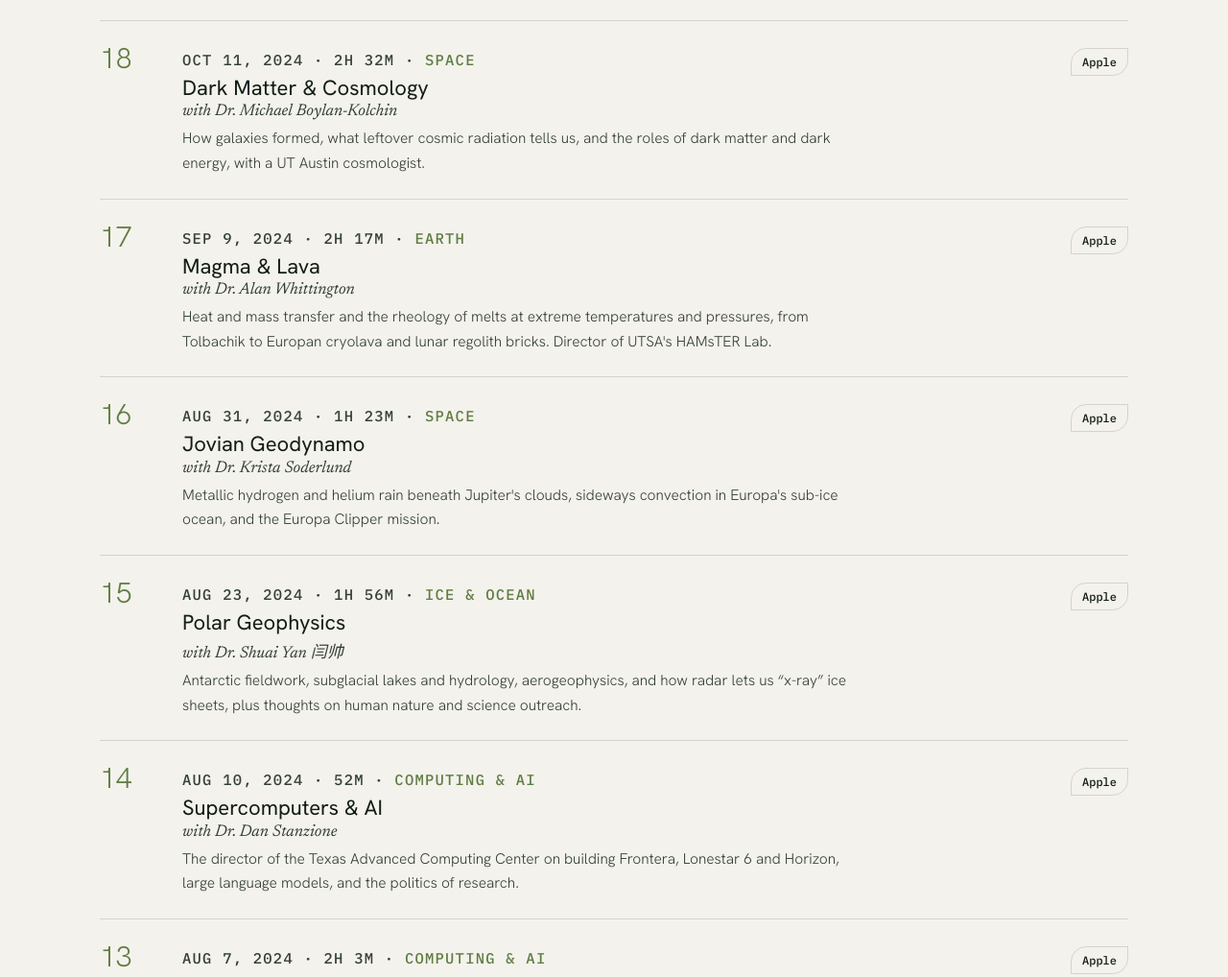
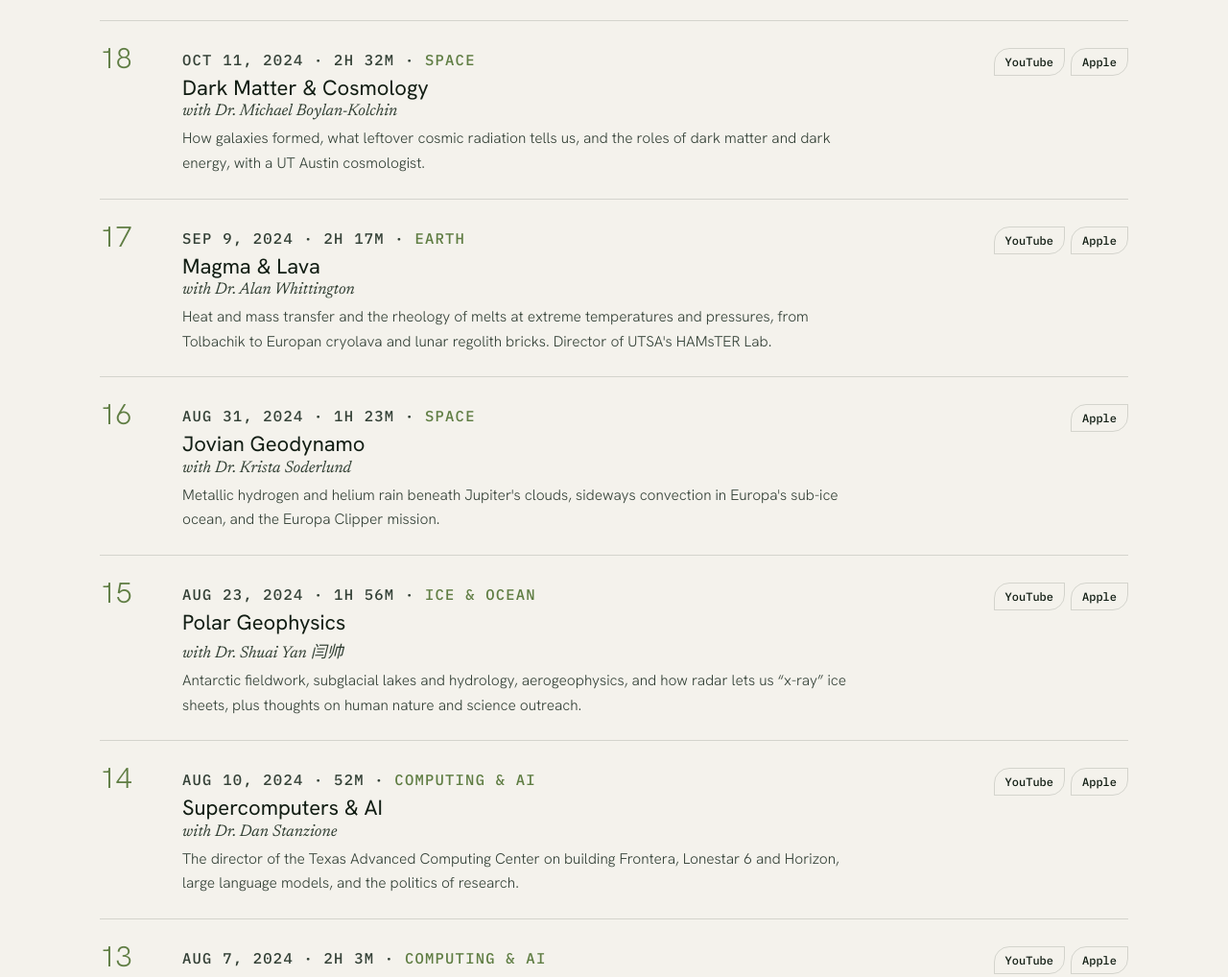
Before and after one commit to jasonbott124/on-the-subject-of-life, a plain HTML site: page index.html in a window 1280 px wide. Shown: the part 1396-2414 px from the top of the page at 96% size. Drawn offline with Linux system fonts and the light colour scheme.

Commit message:
Add YouTube links for 18 episodes; fix channel URL to @OnTheSubjectOfLife
Co-Authored-By: Claude Opus 5.5 <noreply@anthropic.com>
Claude-Session: https://claude.ai/code/session_01MHzkrkE4TPrwmqc7QioVqS

```diff
--- a/index.html
+++ b/index.html
@@ -27,7 +27,7 @@
     <span class="socials">
       <a href="https://www.instagram.com/heightsofhumanitypodcast/" target="_blank" rel="noopener" aria-label="Instagram"><svg viewBox="0 0 24 24"><path d="M12 7a5 5 0 1 0 0 10 5 5 0 0 0 0-10zm0 8.2a3.2 3.2 0 1 1 0-6.4 3.2 3.2 0 0 1 0 6.4zM17.3 5.5a1.2 1.2 0 1 0 0 2.4 1.2 1.2 0 0 0 0-2.4zM12 2c-2.7 0-3 0-4.1.1-1 0-1.8.2-2.4.5-.7.3-1.2.6-1.8 1.2S2.8 5 2.6 5.6c-.3.6-.4 1.4-.5 2.4C2 9 2 9.3 2 12s0 3 .1 4.1c0 1 .2 1.8.5 2.4.3.7.6 1.2 1.2 1.8s1.1.9 1.8 1.2c.6.3 1.4.4 2.4.5 1 .1 1.4.1 4.1.1s3 0 4.1-.1c1 0 1.8-.2 2.4-.5.7-.3 1.2-.6 1.8-1.2s.9-1.1 1.2-1.8c.3-.6.4-1.4.5-2.4.1-1 .1-1.4.1-4.1s0-3-.1-4.1c0-1-.2-1.8-.5-2.4-.3-.7-.6-1.2-1.2-1.8S19 2.8 18.4 2.6c-.6-.3-1.4-.4-2.4-.5C15 2 14.7 2 12 2zm0 1.8c2.7 0 3 0 4 .1.9 0 1.5.2 1.8.3.5.2.8.4 1.1.7.4.4.6.7.8 1.1.1.3.3.9.3 1.8.1 1.1.1 1.4.1 4.1s0 3-.1 4c0 .9-.2 1.5-.3 1.8-.2.5-.4.8-.8 1.1-.3.4-.7.6-1.1.8-.3.1-.9.3-1.8.3-1 .1-1.3.1-4 .1s-3 0-4-.1c-.9 0-1.5-.2-1.8-.3-.5-.2-.8-.4-1.1-.8-.4-.3-.6-.7-.8-1.1-.1-.3-.3-.9-.3-1.8-.1-1-.1-1.3-.1-4s0-3 .1-4c0-.9.2-1.5.3-1.8.2-.5.4-.8.8-1.1.3-.4.7-.6 1.1-.8.3-.1.9-.3 1.8-.3 1-.1 1.3-.1 4-.1z"/></svg></a>
       <a href="https://twitter.com/HofH_Podcast" target="_blank" rel="noopener" aria-label="X / Twitter"><svg viewBox="0 0 24 24"><path d="M17.8 3h3.1l-6.8 7.7 8 10.3h-6.2l-4.9-6.3L5.4 21H2.3l7.2-8.3L1.8 3h6.4l4.4 5.8L17.8 3zm-1.1 16.2h1.7L7.4 4.7H5.5l11.2 14.5z"/></svg></a>
-      <a href="https://www.youtube.com/@HeightsofHumanityPodcast" target="_blank" rel="noopener" aria-label="YouTube"><svg viewBox="0 0 24 24"><path d="M23 7.2a3 3 0 0 0-2.1-2.1C19 4.6 12 4.6 12 4.6s-7 0-8.9.5A3 3 0 0 0 1 7.2 31 31 0 0 0 .5 12a31 31 0 0 0 .5 4.8 3 3 0 0 0 2.1 2.1c1.9.5 8.9.5 8.9.5s7 0 8.9-.5a3 3 0 0 0 2.1-2.1 31 31 0 0 0 .5-4.8 31 31 0 0 0-.5-4.8zM9.7 15V9l5.8 3-5.8 3z"/></svg></a>
+      <a href="https://www.youtube.com/@OnTheSubjectOfLife" target="_blank" rel="noopener" aria-label="YouTube"><svg viewBox="0 0 24 24"><path d="M23 7.2a3 3 0 0 0-2.1-2.1C19 4.6 12 4.6 12 4.6s-7 0-8.9.5A3 3 0 0 0 1 7.2 31 31 0 0 0 .5 12a31 31 0 0 0 .5 4.8 3 3 0 0 0 2.1 2.1c1.9.5 8.9.5 8.9.5s7 0 8.9-.5a3 3 0 0 0 2.1-2.1 31 31 0 0 0 .5-4.8 31 31 0 0 0-.5-4.8zM9.7 15V9l5.8 3-5.8 3z"/></svg></a>
       <a href="https://open.spotify.com/show/4ZOc4LNAlxK5HLj0Y15LnX" target="_blank" rel="noopener" aria-label="Spotify"><svg viewBox="0 0 24 24"><path d="M12 1.5a10.5 10.5 0 1 0 0 21 10.5 10.5 0 0 0 0-21zm4.8 15.2a.7.7 0 0 1-.9.2c-2.5-1.5-5.6-1.8-9.3-1a.7.7 0 1 1-.3-1.3c4-.9 7.5-.5 10.3 1.2.3.2.4.6.2.9zm1.3-2.9a.8.8 0 0 1-1.1.3c-2.8-1.7-7.1-2.2-10.5-1.2a.8.8 0 1 1-.5-1.6c3.8-1.1 8.6-.6 11.8 1.4.4.2.5.7.3 1.1zm.1-3c-3.4-2-8.9-2.2-12.1-1.2a1 1 0 1 1-.6-1.9c3.7-1.1 9.8-.9 13.7 1.4a1 1 0 0 1-1 1.7z"/></svg></a>
     </span>
   </nav>
@@ -129,7 +129,7 @@
   <div class="wrap">
     <h2 class="section-title"><span>04</span>Listen &amp; watch</h2>
     <div class="platforms">
-      <a href="https://www.youtube.com/@HeightsofHumanityPodcast" target="_blank" rel="noopener">YouTube</a>
+      <a href="https://www.youtube.com/@OnTheSubjectOfLife" target="_blank" rel="noopener">YouTube</a>
       <a href="https://open.spotify.com/show/4ZOc4LNAlxK5HLj0Y15LnX" target="_blank" rel="noopener">Spotify</a>
       <a href="https://podcasts.apple.com/us/podcast/id1717825318" target="_blank" rel="noopener">Apple Podcasts</a>
       <a href="https://music.amazon.com/podcasts/913b789a-6b06-446a-bbca-3526c243b892" target="_blank" rel="noopener">Amazon Music</a>
@@ -187,58 +187,58 @@ const EPISODES = [
    apple:A+"pleistocene-ecology-dr-john-moretti/id1717825318?i=1000690438914",spotify:"https://open.spotify.com/episode/0REvbDj6LpEkOq13kIf2CZ",yt:"Vu8jozAXkF4"},
   {n:18,date:"2024-10-11",len:"2h 32m",tag:"Space",topic:"Dark Matter & Cosmology",guest:"Dr. Michael Boylan-Kolchin",
    blurb:"How galaxies formed, what leftover cosmic radiation tells us, and the roles of dark matter and dark energy, with a UT Austin cosmologist.",
-   apple:A+"dark-matter-cosmology-dr-michael-boylan-kolchin/id1717825318?i=1000672736877"},
+   apple:A+"dark-matter-cosmology-dr-michael-boylan-kolchin/id1717825318?i=1000672736877",yt:"Xk2bkQs9Yp8"},
   {n:17,date:"2024-09-09",len:"2h 17m",tag:"Earth",topic:"Magma & Lava",guest:"Dr. Alan Whittington",
    blurb:"Heat and mass transfer and the rheology of melts at extreme temperatures and pressures, from Tolbachik to Europan cryolava and lunar regolith bricks. Director of UTSA's HAMsTER Lab.",
-   apple:A+"magma-lava-dr-alan-whittington/id1717825318?i=1000668825897"},
+   apple:A+"magma-lava-dr-alan-whittington/id1717825318?i=1000668825897",yt:"LQbCj_KRbEY"},
   {n:16,date:"2024-08-31",len:"1h 23m",tag:"Space",topic:"Jovian Geodynamo",guest:"Dr. Krista Soderlund",
    blurb:"Metallic hydrogen and helium rain beneath Jupiter's clouds, sideways convection in Europa's sub-ice ocean, and the Europa Clipper mission.",
    apple:A+"jovian-geodynamo-dr-krista-soderlund/id1717825318?i=1000667927092"},
   {n:15,date:"2024-08-23",len:"1h 56m",tag:"Ice & Ocean",topic:"Polar Geophysics",guest:"Dr. Shuai Yan 闫帅",
    blurb:"Antarctic fieldwork, subglacial lakes and hydrology, aerogeophysics, and how radar lets us “x-ray” ice sheets, plus thoughts on human nature and science outreach.",
-   apple:A+"polar-geophysics-dr-shuai-yan-%E9%97%AB%E5%B8%85/id1717825318?i=1000666348063"},
+   apple:A+"polar-geophysics-dr-shuai-yan-%E9%97%AB%E5%B8%85/id1717825318?i=1000666348063",yt:"eC-W3omG2ps"},
   {n:14,date:"2024-08-10",len:"52m",tag:"Computing & AI",topic:"Supercomputers & AI",guest:"Dr. Dan Stanzione",
    blurb:"The director of the Texas Advanced Computing Center on building Frontera, Lonestar 6 and Horizon, large language models, and the politics of research.",
-   apple:A+"supercomputers-ai-dr-dan-stanzione/id1717825318?i=1000665193681"},
+   apple:A+"supercomputers-ai-dr-dan-stanzione/id1717825318?i=1000665193681",yt:"4gzzqriBzIQ"},
   {n:13,date:"2024-08-07",len:"2h 3m",tag:"Computing & AI",topic:"Quantum Materials Engineering",guest:"Dr. Bruno Cucco",
    blurb:"Simulating perovskites and other optoelectronic materials from first principles, and why it matters for solar power and LEDs.",
-   apple:A+"quantum-materials-engineering-dr-bruno-cucco/id1717825318?i=1000665193709"},
+   apple:A+"quantum-materials-engineering-dr-bruno-cucco/id1717825318?i=1000665193709",yt:"w08ZDtJVjIo"},
   {n:12,date:"2024-07-19",len:"1h 31m",tag:"Ice & Ocean",topic:"Ice Sheet Evolution",guest:"Dr. Ben Keisling",
    blurb:"A glaciologist and ice-sheet modeler on how ice sheets change, sea-level rise, climate, and isostatic rebound.",
-   apple:A+"ice-sheet-evolution-dr-ben-keisling/id1717825318?i=1000665193598"},
+   apple:A+"ice-sheet-evolution-dr-ben-keisling/id1717825318?i=1000665193598",yt:"nMEYfhvy37o"},
   {n:11,date:"2024-07-08",len:"2h 5m",tag:"Ice & Ocean",topic:"Arctic Oceanography",guest:"Dr. Kirstin “Kiki” Schulz",
    blurb:"Sea ice, polar bears, and internal-wave dynamics with a computational scientist and physical oceanographer.",
-   apple:A+"arctic-oceanography-dr-kirstin-kiki-schulz/id1717825318?i=1000665193599"},
+   apple:A+"arctic-oceanography-dr-kirstin-kiki-schulz/id1717825318?i=1000665193599",yt:"Tm32wj-nfy0"},
   {n:10,date:"2024-07-02",len:"2h 1m",tag:"Computing & AI",topic:"AI for Research & Entrepreneurship",guest:"Ayush Garg",
    blurb:"The co-founder of AnswerThis on building an AI tool over 250 million research papers, and starting a company as a student.",
-   apple:A+"ayush-garg-answerthis/id1717825318?i=1000665193557"},
+   apple:A+"ayush-garg-answerthis/id1717825318?i=1000665193557",yt:"tb44KCPT5wA"},
   {n:9,date:"2024-06-11",len:"1h 47m",tag:"Space",topic:"Colliding Black Holes & Gravity Waves",guest:"Dr. Deirdre Shoemaker",
    blurb:"An award-winning gravitational physicist on black-hole mergers, gravitational waves, and her part in their groundbreaking detection.",
-   apple:A+"colliding-black-holes-gravity-waves-dr-deirdre-shoemaker/id1717825318?i=1000665193710"},
+   apple:A+"colliding-black-holes-gravity-waves-dr-deirdre-shoemaker/id1717825318?i=1000665193710",yt:"mC9MGlj_qu4"},
   {n:8,date:"2024-03-19",len:"1h 52m",tag:"Earth",topic:"Subsurface Fluids & Croatia",guest:"Dr. Maša Prodanović",
    blurb:"A Croatian-born applied mathematician and petroleum engineering professor on modeling fluid flow through porous rock.",
-   apple:A+"subsurface-fluids-croatia-dr-dr-ma%C5%A1a-prodanovi%C4%87/id1717825318?i=1000665193750"},
+   apple:A+"subsurface-fluids-croatia-dr-dr-ma%C5%A1a-prodanovi%C4%87/id1717825318?i=1000665193750",yt:"N2i1qckJ_wA"},
   {n:7,date:"2024-03-03",len:"1h 41m",tag:"Space",topic:"Planetary Geophysics",guest:"Dr. Douglas Hemingway",
    blurb:"A planetary geophysicist and robotics/systems engineer on the geology of other worlds.",
-   apple:A+"planetary-geophysics-dr-douglas-hemingway/id1717825318?i=1000665193628"},
+   apple:A+"planetary-geophysics-dr-douglas-hemingway/id1717825318?i=1000665193628",yt:"1WXF-X8eVKQ"},
   {n:6,date:"2024-02-05",len:"1h 34m",tag:"Mindset",topic:"Hosting Podcasts",guest:"Pascal (Everything Goes Podcast)",
    blurb:"Lessons from a full-time podcaster on building a show and an audience.",
-   apple:A+"pascal-hosting-podcasts/id1717825318?i=1000665193722"},
+   apple:A+"pascal-hosting-podcasts/id1717825318?i=1000665193722",yt:"EXotiyEdbXE"},
   {n:5,date:"2024-01-24",len:"1h 41m",tag:"Computing & AI",topic:"AI & Self-Driving Vehicles",guest:"Shubham Pandey",
    blurb:"A data engineer and machine-learning expert on perception in self-driving cars and ML in finance and advertising.",
-   apple:A+"ai-self-driving-vehicles-shubham-pandey/id1717825318?i=1000665193682"},
+   apple:A+"ai-self-driving-vehicles-shubham-pandey/id1717825318?i=1000665193682",yt:"iIszBvW6u54"},
   {n:4,date:"2024-01-16",len:"2h 7m",tag:"Mindset",topic:"Building an Unstoppable Mindset",guest:"Chip Baker",
    blurb:"Best-selling author, speaker, educator and (once) Jason's football coach on mindset and success.",
-   apple:A+"chip-baker-building-an-unstoppable-mindset-for-success/id1717825318?i=1000665193447"},
+   apple:A+"chip-baker-building-an-unstoppable-mindset-for-success/id1717825318?i=1000665193447",yt:"G3QuCLyK930"},
   {n:3,date:"2023-12-20",len:"1h 32m",tag:"Earth",topic:"The Secrets of Iceland's Volcanoes",guest:"Dr. Edward Marshall",
    blurb:"An isotope geochemist and igneous petrologist at the University of Iceland on the island's frequent, intense eruptions.",
-   apple:A+"dr-edward-marshall-the-secrets-of-icelands-volcanoes/id1717825318?i=1000665193751"},
+   apple:A+"dr-edward-marshall-the-secrets-of-icelands-volcanoes/id1717825318?i=1000665193751",yt:"lJ2eq8yJnm8"},
   {n:2,date:"2023-12-06",len:"1h 0m",tag:"Mindset",topic:"Becoming a Better Version of Yourself",guest:"Cole Hastings",
    blurb:"A self-improvement YouTuber, life coach, author and filmmaker on personal growth.",
-   apple:A+"cole-hastings-how-to-become-a-better-version-of-yourself/id1717825318?i=1000665193558"},
+   apple:A+"cole-hastings-how-to-become-a-better-version-of-yourself/id1717825318?i=1000665193558",yt:"g6vSR65mPoI"},
   {n:1,date:"2023-11-15",len:"2h 8m",tag:"Computing & AI",topic:"Stats, Oil & AI",guest:"Dr. Michael Pyrcz",
    blurb:"The first episode: a data scientist and geologist on geostatistics, machine learning, and reservoir modeling.",
-   apple:A+"stats-oil-and-ai-a-conversation-on-the-cutting/id1717825318?i=1000665193723"}
+   apple:A+"stats-oil-and-ai-a-conversation-on-the-cutting/id1717825318?i=1000665193723",yt:"kNBEhmkZuB8"}
 ];
 
 const list=document.getElementById('ep-list'), search=document.querySelector('.search');
```
